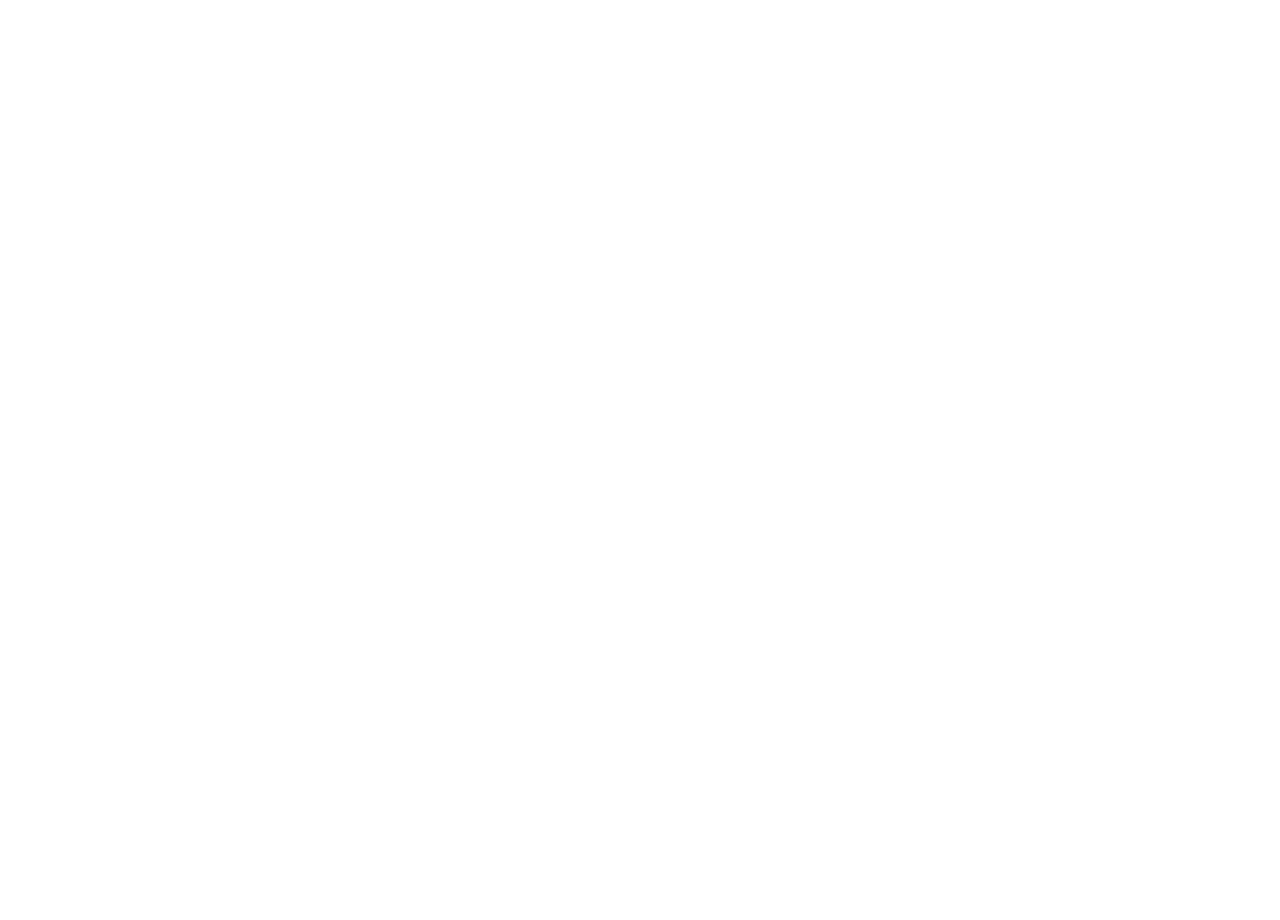
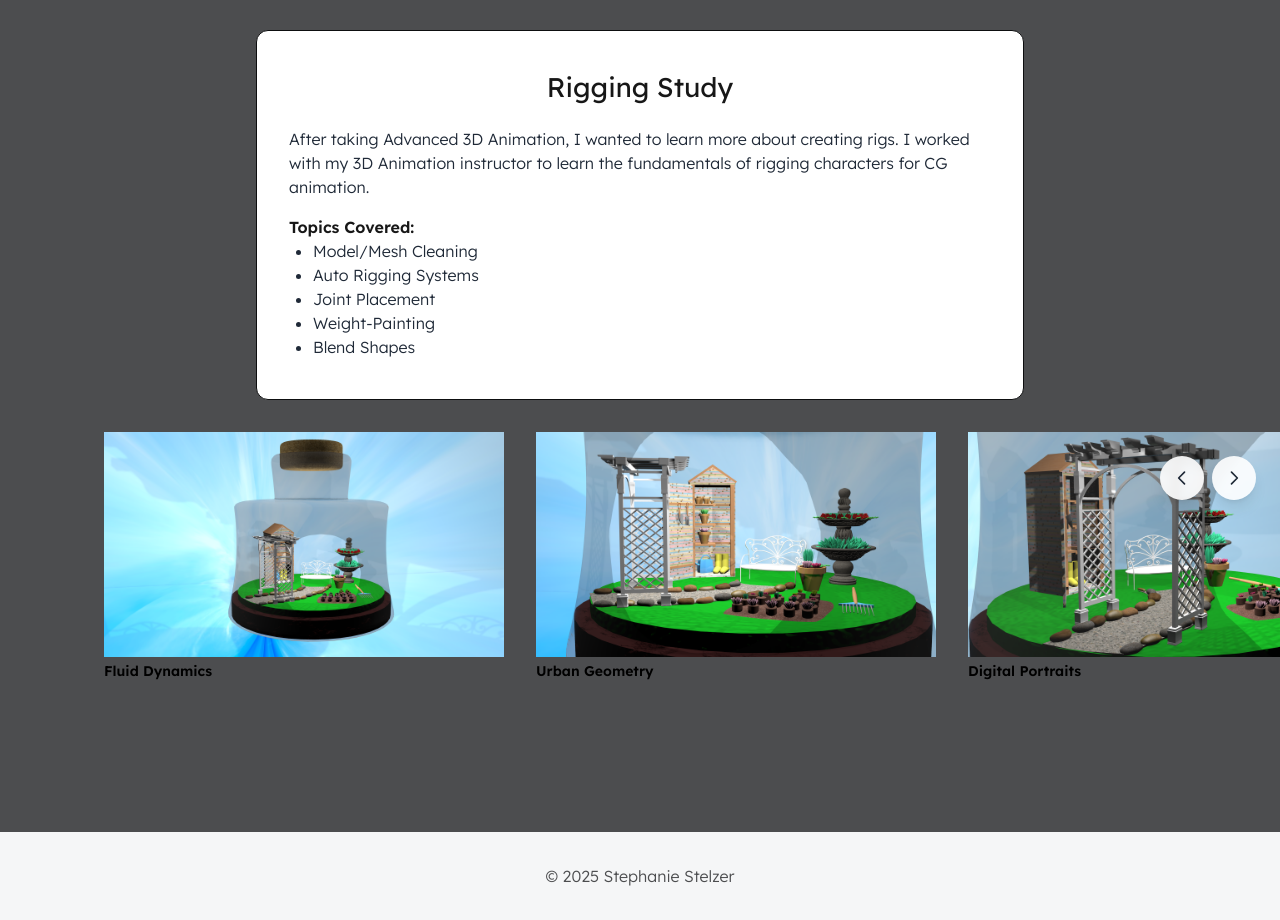
Before and after one commit to stephaniestelzer/portfolio, a Next.js app: page /3d-art in a window 1280 px wide. Shown: the part 3140-4060 px from the top of the page. Before the commit the page ends 2245 px from the top, so only its background shows below. Built offline with nearby package versions, Linux system fonts and the light colour scheme; no server answers.

Commit message:
Updating copy on 3D art page. TODO: add assets / videos and fix slider

```diff
--- a/app/3d-art/page.tsx
+++ b/app/3d-art/page.tsx
@@ -118,6 +118,76 @@
             items={galleryItems}
           />
         </div>
+        <div className="bg-grey-400 three-d-section">
+          <div className="flex justify-center pt-7">
+            <h4 className="text-white underline">Technical Art</h4>
+          </div>
+          {/* OpenGL Robot */}
+          <div className="flex justify-center py-8">
+            <div className="bg-white rounded-xl max-w-3xl w-full px-8 py-10 border border-grey-900">
+              <h2 className="text-h5 font-regular text-center mb-6">OpenGL Robot</h2>
+              <p className="text-p font-light text-gray-800 mb-4">
+                A program that creates the arm of a robot and allows the user to use arrow keys to move it around in space.
+              </p>
+              <p>Throughout development, I learned about...</p>
+              <ul className="list-disc pl-6 text-p font-light text-gray-800">
+                <li>
+                  Vertex Buffer/Array Objects
+                </li>
+                <li>
+                  Hierarchy Set-up
+                </li>
+                <li>
+                  Transformation Matrices
+                </li>
+                <li>
+                  Transformation Matrices
+                </li>
+                <li>
+                  Shaders (GLSL) / OpenGL Lighting Model
+                </li>
+              </ul>
+            </div>
+          </div>
+          <SwiperGallery
+            items={galleryItems}
+          />
+          {/* Rigging Study */}
+          <div className="flex justify-center py-8">
+            <div className="bg-white rounded-xl max-w-3xl w-full px-8 py-10 border border-grey-900">
+              <h2 className="text-h5 font-regular text-center mb-6">Rigging Study</h2>
+              <p className="text-p font-light text-gray-800 mb-4">
+                After taking Advanced 3D Animation, I wanted to learn more about creating rigs. I worked with my 3D Animation instructor to learn the fundamentals of rigging characters for CG animation.
+              </p>
+              <p className="font-semibold">Topics Covered:</p>
+              <ul className="list-disc pl-6 text-p font-light text-gray-800">
+                <li>
+                  Model/Mesh Cleaning
+                </li>
+                <li>
+                 Auto Rigging Systems
+                </li>
+                <li>
+                  Joint Placement
+                </li>
+                <li>
+                  Weight-Painting
+                </li>
+                <li>
+                  Blend Shapes
+                </li>
+              </ul>
+            </div>
+          </div>
+          <SwiperGallery
+            items={galleryItems}
+          />
+        </div>
+        <div className="py-8 text-center bg-tag-unselected">
+          <p className="text-grey-400 font-light text-p">
+            © 2025 Stephanie Stelzer
+          </p>
+        </div>
       </Layout>
     </>
   );
```
